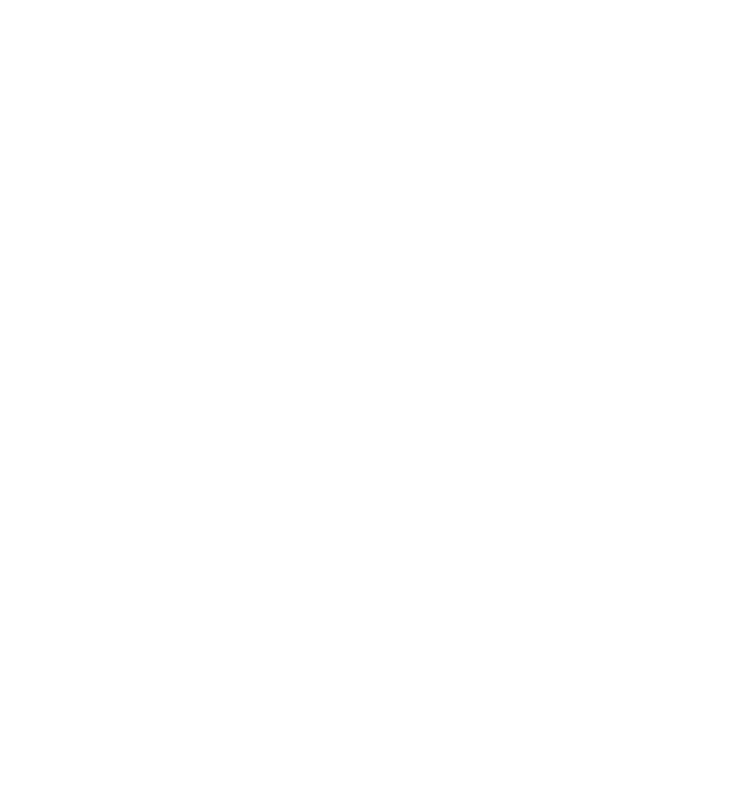
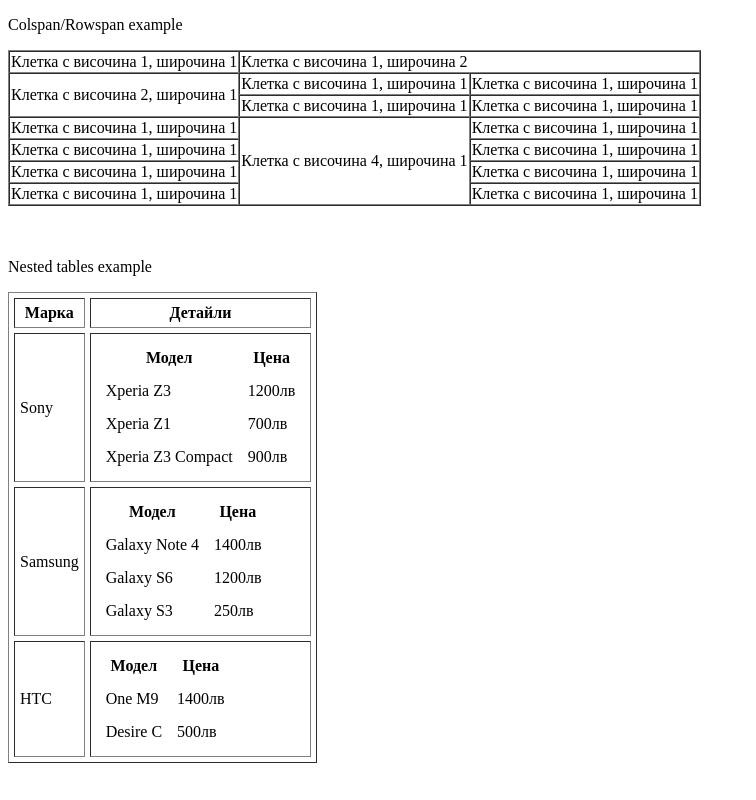
Before and after one commit to Academy-Soft-Intellect/Front-End-Course, a plain HTML site: page 02-HTML-Basics-Example-Tables.html in a window 1280 px wide. Shown: the whole page, without its empty margins (0-756 px from the left). Drawn offline with Linux system fonts and the light colour scheme.

Commit message:
02-HTML-Basics-Example-Forms.html
02-HTML-Basics-Example-iFrames-Frames.html
02-HTML-Basics-Example-Tables.html

```diff
--- a/02-HTML-Basics-Example-Tables.html
+++ b/02-HTML-Basics-Example-Tables.html
@@ -5,8 +5,120 @@
 	<title>Document</title>
 </head>
 <body>
-	<table>
+	<p>Colspan/Rowspan example</p>
+	<table cellspacing="0" border="1">
+	    <tr>
+	    	<td>Клетка с височина 1, широчина 1</td>
+	        <td colspan="2">Клетка с височина 1, широчина 2</td>
+        </tr>
+	    <tr>
+	        <td rowspan="2">Клетка с височина 2, широчина 1</td>
+	    	<td>Клетка с височина 1, широчина 1</td>
+	        <td>Клетка с височина 1, широчина 1</td>
+        </tr>
+	    <tr>
+	    	<td>Клетка с височина 1, широчина 1</td>
+	        <td>Клетка с височина 1, широчина 1</td>
+        </tr>
+	    <tr>
+	        <td>Клетка с височина 1, широчина 1</td>
+	    	<td rowspan="4">Клетка с височина 4, широчина 1</td>
+	        <td>Клетка с височина 1, широчина 1</td>
+        </tr>
+	    <tr>
+	    	<td>Клетка с височина 1, широчина 1</td>
+	        <td>Клетка с височина 1, широчина 1</td>
+        </tr>
+	    <tr>
+	    	<td>Клетка с височина 1, широчина 1</td>
+	        <td>Клетка с височина 1, широчина 1</td>
+        </tr>
+	    <tr>
+	    	<td>Клетка с височина 1, широчина 1</td>
+	        <td>Клетка с височина 1, широчина 1</td>
+        </tr>
+	</table>
 
+	<br><br>
+
+	<p>Nested tables example</p>
+
+	<table border="1" cellspacing="5" cellpadding="5">
+		<tr>
+			<th>Марка</th>
+			<th>Детайли</th>
+		</tr>
+		<tr>
+			<td>
+				Sony
+			</td>
+			<td>
+				<table border="0" cellspacing="5" cellpadding="5">
+					<tr>
+						<th>Модел</th>
+						<th>Цена</th>
+					</tr>
+					<tr>
+						<td>Xperia Z3</td>
+						<td>1200лв</td>
+					</tr>
+					<tr>
+						<td>Xperia Z1</td>
+						<td>700лв</td>
+					</tr>
+					<tr>
+						<td>Xperia Z3 Compact</td>
+						<td>900лв</td>
+					</tr>
+				</table>
+			</td>
+		</tr>
+		<tr>
+			<td>
+				Samsung
+			</td>
+			<td>
+				<table border="0" cellspacing="5" cellpadding="5">
+					<tr>
+						<th>Модел</th>
+						<th>Цена</th>
+					</tr>
+					<tr>
+						<td>Galaxy Note 4</td>
+						<td>1400лв</td>
+					</tr>
+					<tr>
+						<td>Galaxy S6</td>
+						<td>1200лв</td>
+					</tr>
+					<tr>
+						<td>Galaxy S3</td>
+						<td>250лв</td>
+					</tr>
+				</table>
+			</td>
+		</tr>
+		<tr>
+			<td>
+				HTC
+			</td>
+			<td>
+				<table border="0" cellspacing="5" cellpadding="5">
+					<tr>
+						<th>Модел</th>
+						<th>Цена</th>
+					</tr>
+					<tr>
+						<td>One M9</td>
+						<td>1400лв</td>
+					</tr>
+					<tr>
+						<td>Desire C</td>
+						<td>500лв</td>
+					</tr>
+				</table>
+			</td>
+		</tr>
 	</table>
 </body>
 </html>
```
Also changed, not shown: 02-HTML-Basics-Example-Forms.html (+16 -3 lines), 02-HTML-Basics-Example-iFrames-Frames.html (added, +12 -0 lines), 02-HTML-Basics-Example-iFrames.html (deleted, +0 -15 lines).
